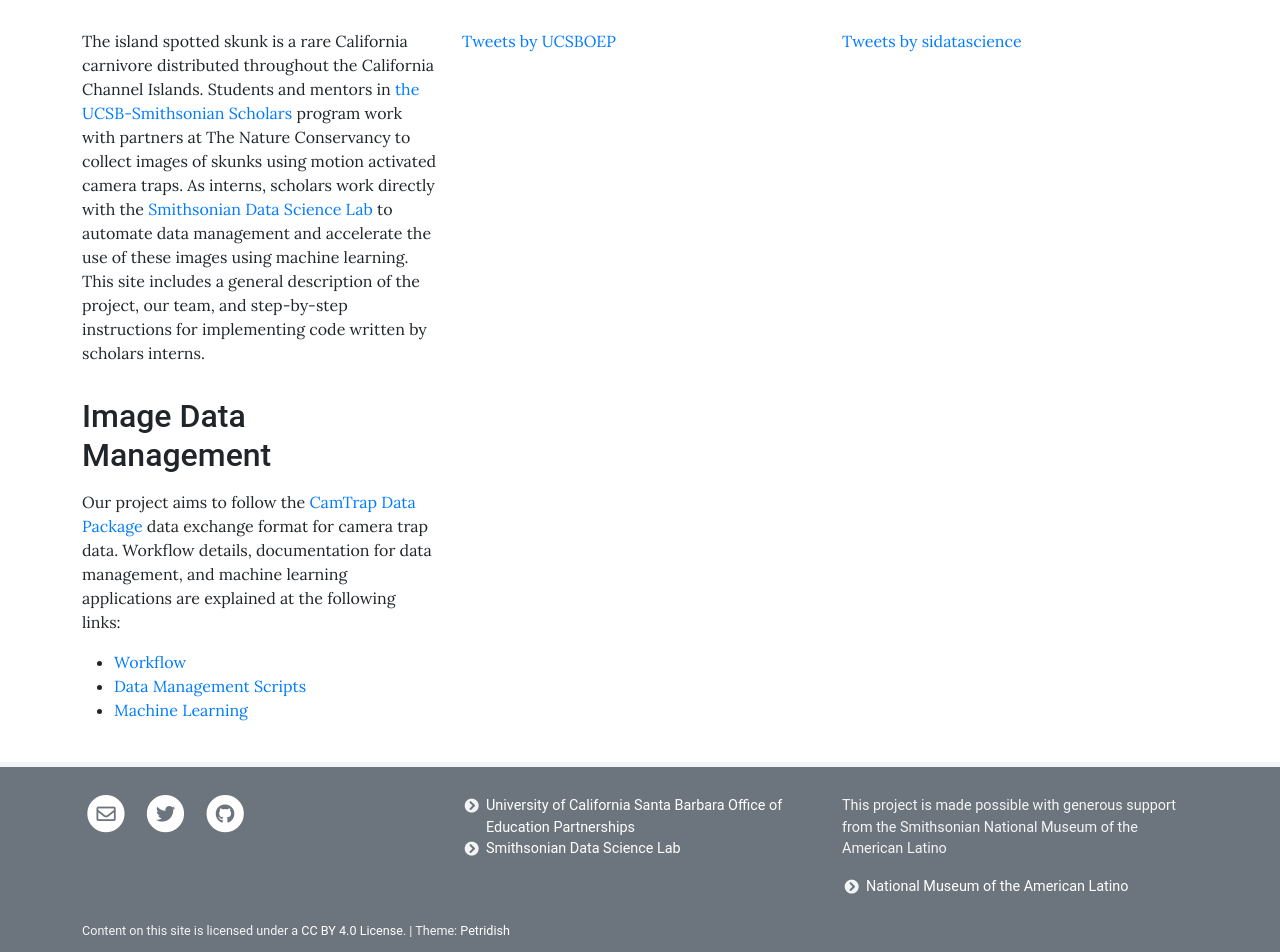
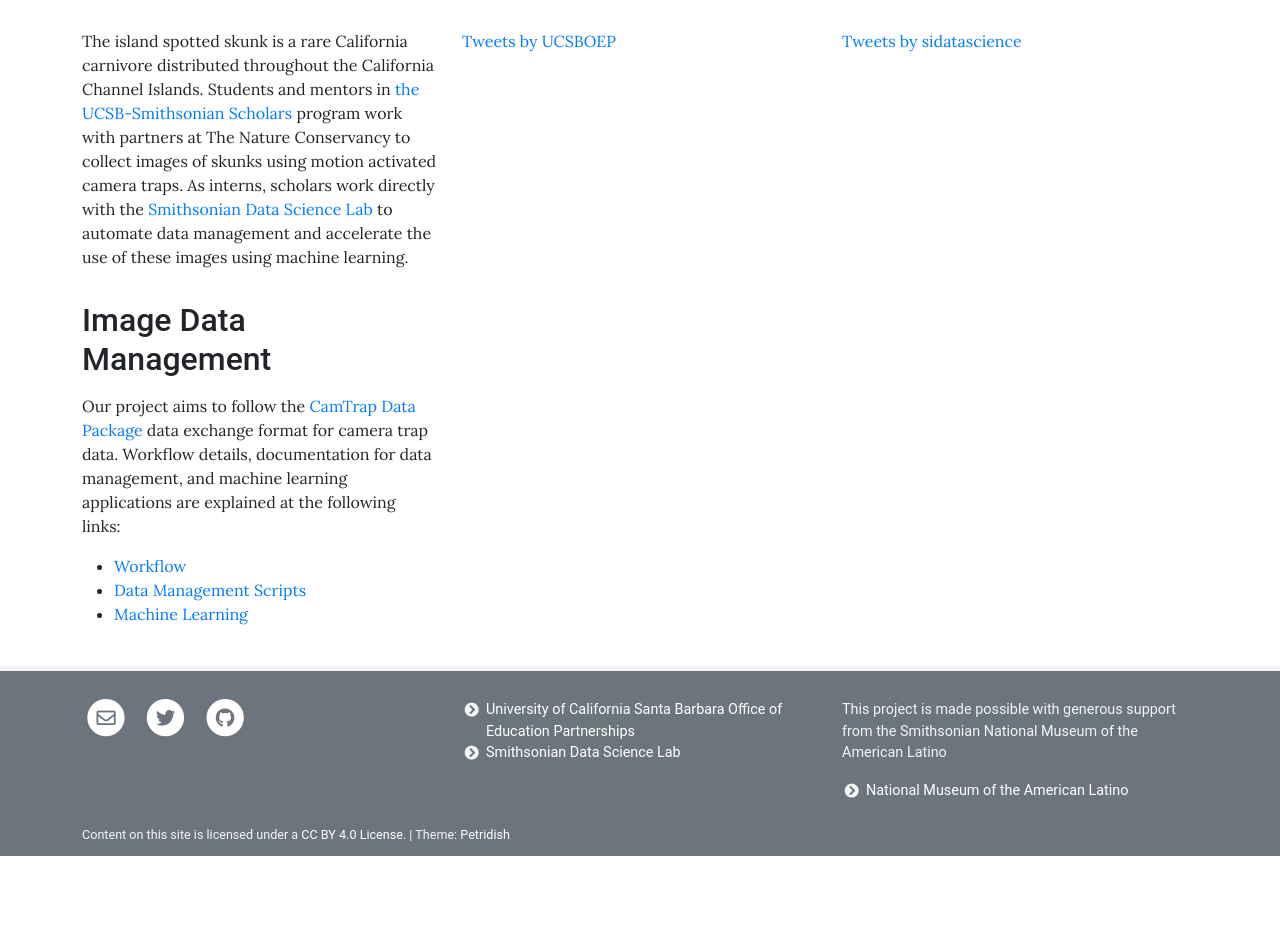
Before and after one commit to sidatasciencelab/UCSB-SI-skunks, a Jekyll site: the page built from pages/home.md, in a window 1280 px wide. Shown: the part 390-1342 px from the top of the page. Built offline with Jekyll 4.4.1, drawn with Linux system fonts in a browser that asks for light colours; comment, search, counter and statistics services are not loaded; after the commit the page ends 1246 px from its top, so only the background shows below that.

Commit message:
Update home.md

```diff
--- a/pages/home.md
+++ b/pages/home.md
@@ -6,7 +6,7 @@ background: /assets/theme/images/IMG_3247.jpg
 permalink: /
 ---
 
-The island spotted skunk is a rare California carnivore distributed throughout the California Channel Islands. Students and mentors in [the UCSB-Smithsonian Scholars](https://oep.ucsb.edu/programs/smithsonian-scholars-program) program work with partners at The Nature Conservancy to collect images of skunks using motion activated camera traps. As interns, scholars work directly with the [Smithsonian Data Science Lab](https://datascience.si.edu/) to automate data management and accelerate the use of these images using machine learning. This site includes a general description of the project, our team, and step-by-step instructions for implementing code written by scholars interns.
+The island spotted skunk is a rare California carnivore distributed throughout the California Channel Islands. Students and mentors in [the UCSB-Smithsonian Scholars](https://oep.ucsb.edu/programs/smithsonian-scholars-program) program work with partners at The Nature Conservancy to collect images of skunks using motion activated camera traps. As interns, scholars work directly with the [Smithsonian Data Science Lab](https://datascience.si.edu/) to automate data management and accelerate the use of these images using machine learning.
 
 ## Image Data Management
 
```
